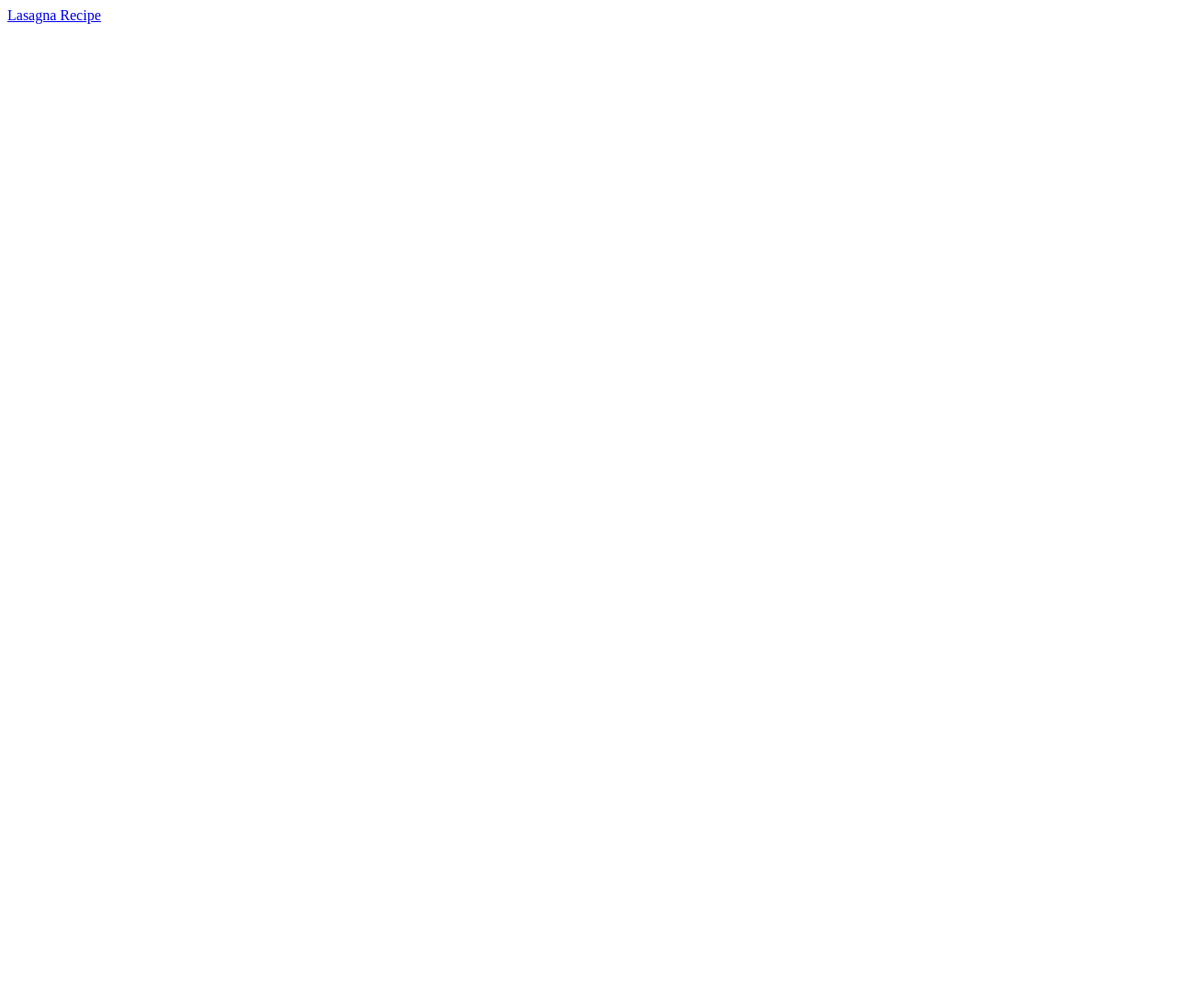
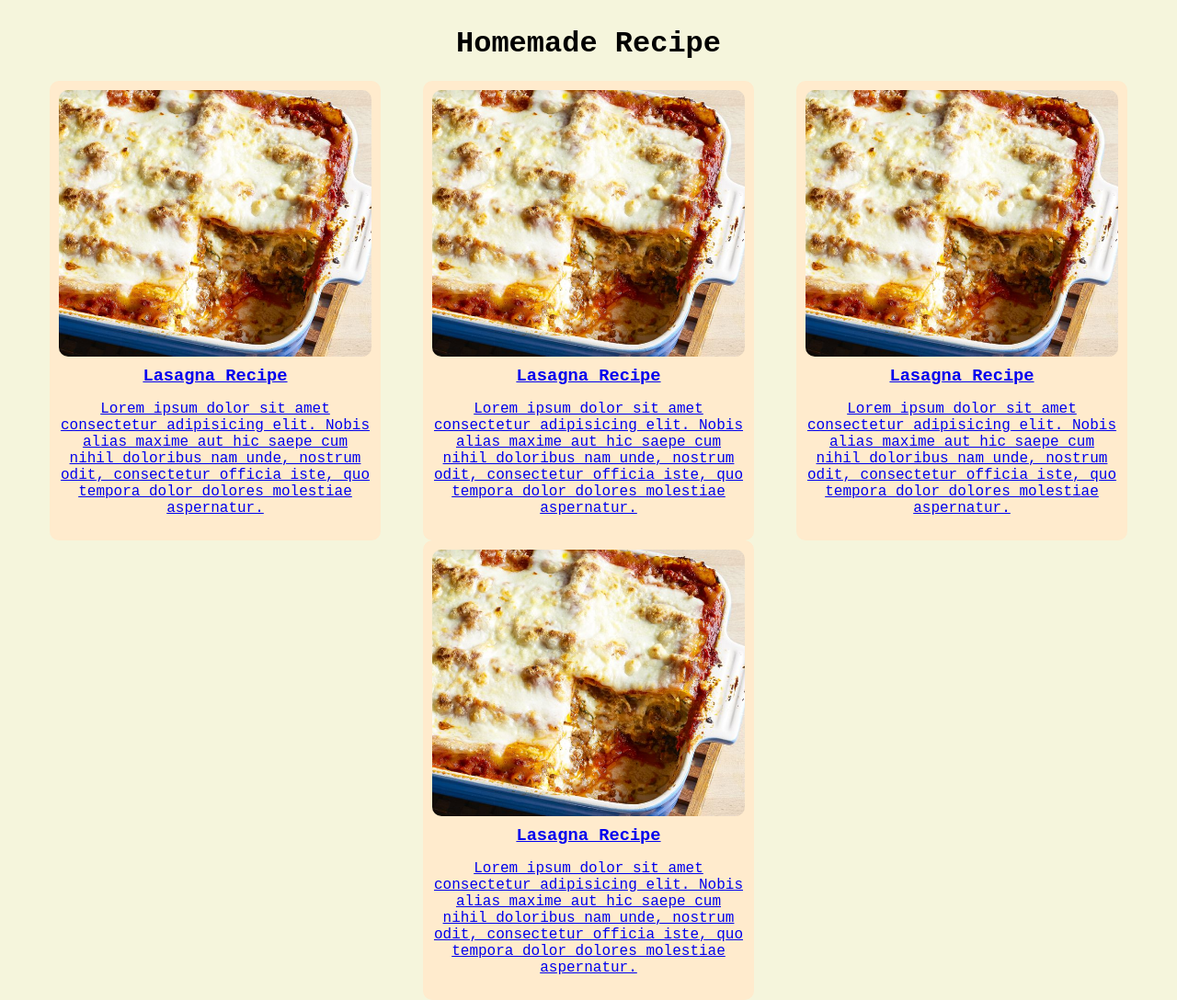
Before and after one commit to yasinpathan77/odin-recipes, a plain HTML site: page index.html in a window 1280 px wide. Shown: the whole page at 92% size. Before the commit the page ends 800 px from the top, so only its background shows below. Drawn offline with Linux system fonts and the light colour scheme.

Commit message:
Change ui for multiple recipes by creating boxes

```diff
--- a/index.html
+++ b/index.html
@@ -4,9 +4,70 @@
     <meta charset="UTF-8" />
     <meta http-equiv="X-UA-Compatible" content="IE=edge" />
     <meta name="viewport" content="width=device-width, initial-scale=1.0" />
+    <link rel="stylesheet" href="style.css" />
     <title>Odin Recipes</title>
   </head>
   <body>
-    <a href="recipes/lasagna.html">Lasagna Recipe</a>
+    <header>
+      <h1>Homemade Recipe</h1>
+    </header>
+    <div class="container">
+      <a href="recipes/lasagna.html">
+        <div class="box">
+          <img src="img/Lasagna.jpeg" alt="Lasagna Image">
+          <div class="box-body">
+            <h3>Lasagna Recipe</h3>
+            <p>
+              Lorem ipsum dolor sit amet consectetur adipisicing elit. Nobis alias
+              maxime aut hic saepe cum nihil doloribus nam unde, nostrum odit,
+              consectetur officia iste, quo tempora dolor dolores molestiae
+              aspernatur.
+            </p>
+          </div>
+        </div>
+      </a>
+      <a href="recipes/lasagna.html">
+        <div class="box">
+          <img src="img/Lasagna.jpeg" alt="Lasagna Image">
+          <div class="box-body">
+            <h3>Lasagna Recipe</h3>
+            <p>
+              Lorem ipsum dolor sit amet consectetur adipisicing elit. Nobis alias
+              maxime aut hic saepe cum nihil doloribus nam unde, nostrum odit,
+              consectetur officia iste, quo tempora dolor dolores molestiae
+              aspernatur.
+            </p>
+          </div>
+        </div>
+      </a>
+      <a href="recipes/lasagna.html">
+        <div class="box">
+          <img src="img/Lasagna.jpeg" alt="Lasagna Image">
+          <div class="box-body">
+            <h3>Lasagna Recipe</h3>
+            <p>
+              Lorem ipsum dolor sit amet consectetur adipisicing elit. Nobis alias
+              maxime aut hic saepe cum nihil doloribus nam unde, nostrum odit,
+              consectetur officia iste, quo tempora dolor dolores molestiae
+              aspernatur.
+            </p>
+          </div>
+        </div>
+      </a>
+      <a href="recipes/lasagna.html">
+        <div class="box">
+          <img src="img/Lasagna.jpeg" alt="Lasagna Image">
+          <div class="box-body">
+            <h3>Lasagna Recipe</h3>
+            <p>
+              Lorem ipsum dolor sit amet consectetur adipisicing elit. Nobis alias
+              maxime aut hic saepe cum nihil doloribus nam unde, nostrum odit,
+              consectetur officia iste, quo tempora dolor dolores molestiae
+              aspernatur.
+            </p>
+          </div>
+        </div>
+      </a>
+    </div>
   </body>
 </html>
--- /dev/null
+++ b/style.css
@@ -0,0 +1,50 @@
+* {
+    box-sizing: border-box;
+}
+
+body {
+    background-color: beige;
+    font-family: 'Courier New', Courier, monospace;
+    display: flex;
+    flex-direction: column;
+    height: 100vh;
+}
+
+header {
+    text-align: center;
+}
+
+.container {
+    display: flex;
+    justify-content: space-evenly;
+    flex: 1;
+    flex-wrap: wrap;
+}
+
+.box {
+    height: 500px;
+    width: 360px;
+    display: flex;
+    flex-direction: column;
+    padding: 10px;
+    background-color: blanchedalmond;
+    overflow: hidden;
+    border-radius: 10px;
+    gap: 10px;
+}
+
+img {
+    flex: 1;
+    object-fit: cover;
+    width: auto;
+    height: auto;
+    border-radius: 10px;
+}
+
+h3 {
+    margin: 0;
+}
+
+.box-body {
+    text-align: center;
+}
```
